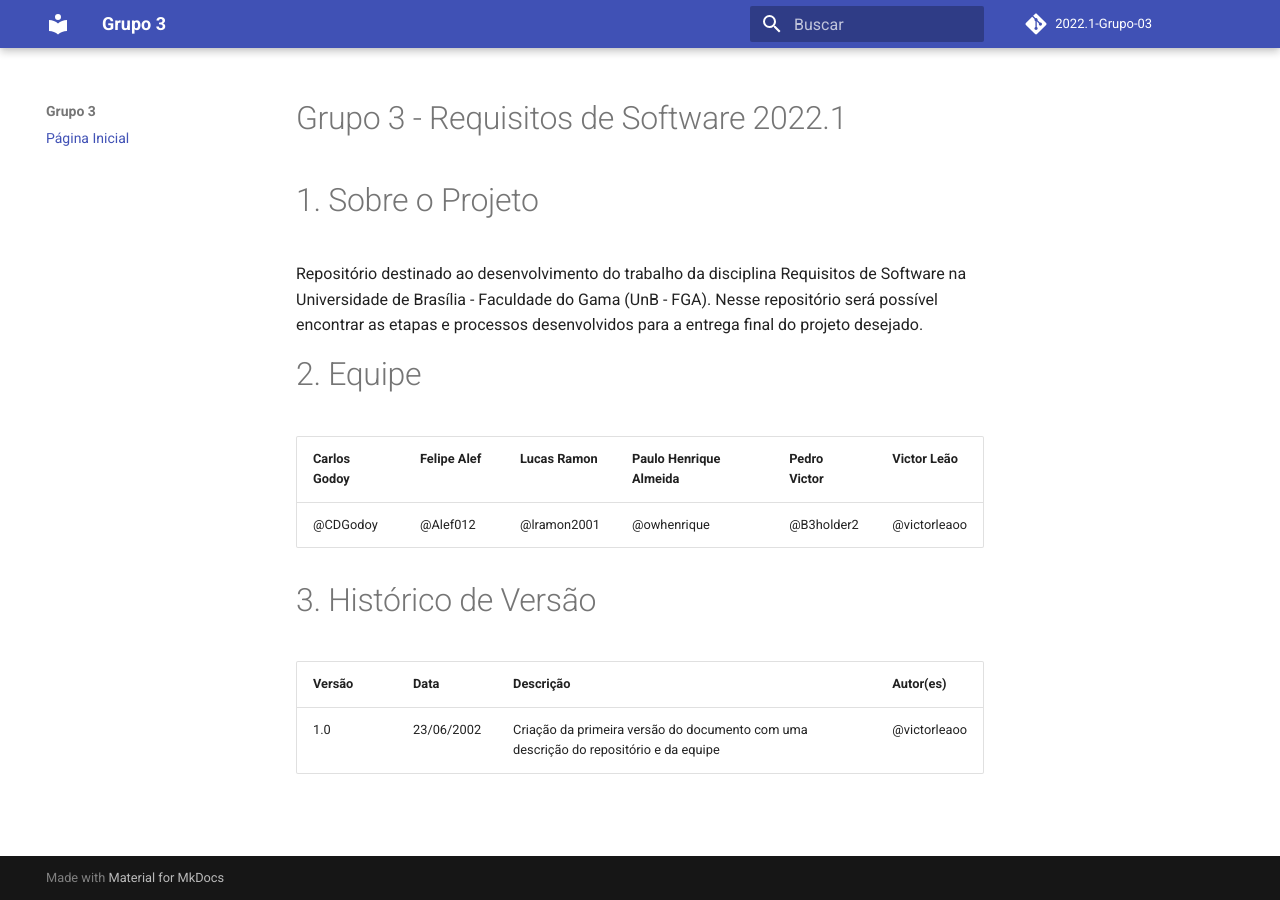
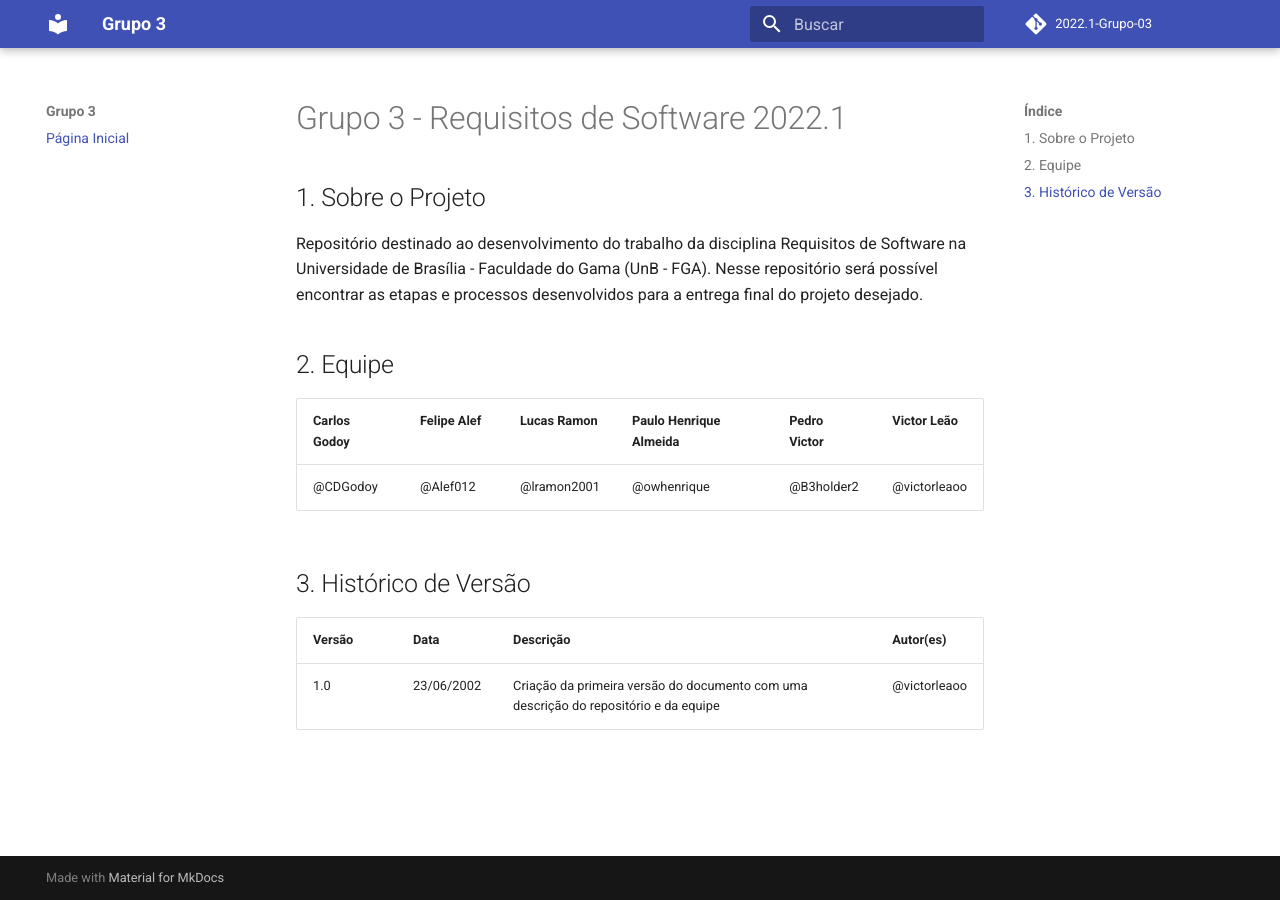
Before and after one commit to Requisitos-de-Software/2022.1-Youtube, an MkDocs documentation site: the page built from docs/index.md, in a window 1280 px wide. Built offline with MkDocs 1.6.1 and Material for MkDocs 9.7.7, drawn with Linux system fonts in a browser that asks for light colours; comment, search, counter and statistics services are not loaded.

Commit message:
Página Inicial GitHub Pages

```diff
--- a/docs/index.md
+++ b/docs/index.md
@@ -1,14 +1,14 @@
 # Grupo 3 - Requisitos de Software 2022.1
 
-# 1. Sobre o Projeto
+## 1. Sobre o Projeto
 Repositório destinado ao desenvolvimento do trabalho da disciplina Requisitos de Software na Universidade de Brasília - Faculdade do Gama (UnB - FGA). Nesse repositório será possível encontrar as etapas e processos desenvolvidos para a entrega final do projeto desejado.
 
-# 2. Equipe
+## 2. Equipe
 | Carlos Godoy | Felipe Alef | Lucas Ramon | Paulo Henrique Almeida | Pedro Victor | Victor Leão  |
 | ------------ | ----------- | ----------- | ---------------------- | ------------ | ------------ |
 | @CDGodoy     | @Alef012    | @lramon2001 | @owhenrique            | @B3holder2   | @victorleaoo |
 
-# 3. Histórico de Versão
+## 3. Histórico de Versão
 | Versão | Data | Descrição | Autor(es) |
 | ------ | ---- | --------- | --------- |
 | 1.0    | 23/06/2002 | Criação da primeira versão do documento com uma descrição do repositório e da equipe | @victorleaoo |
```
